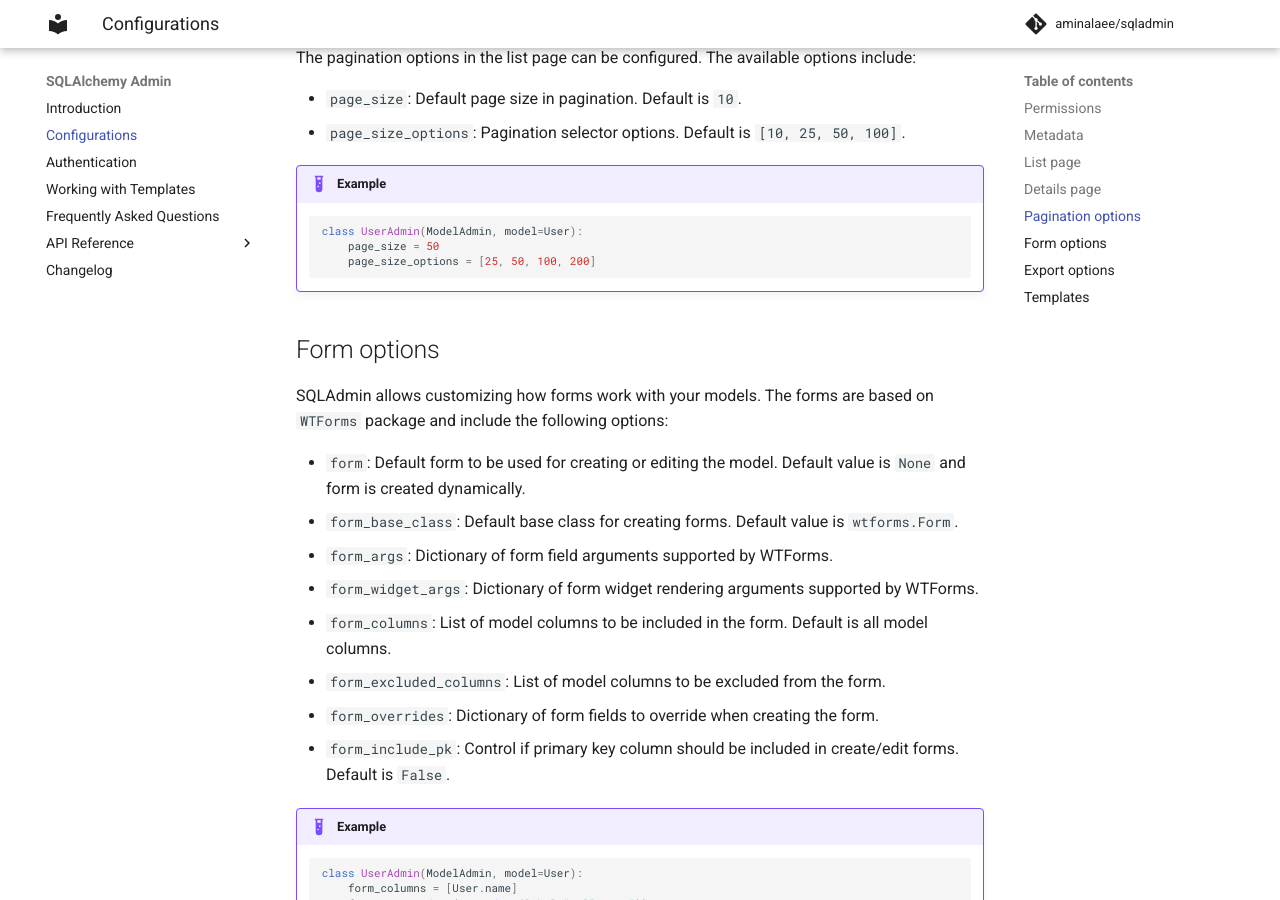
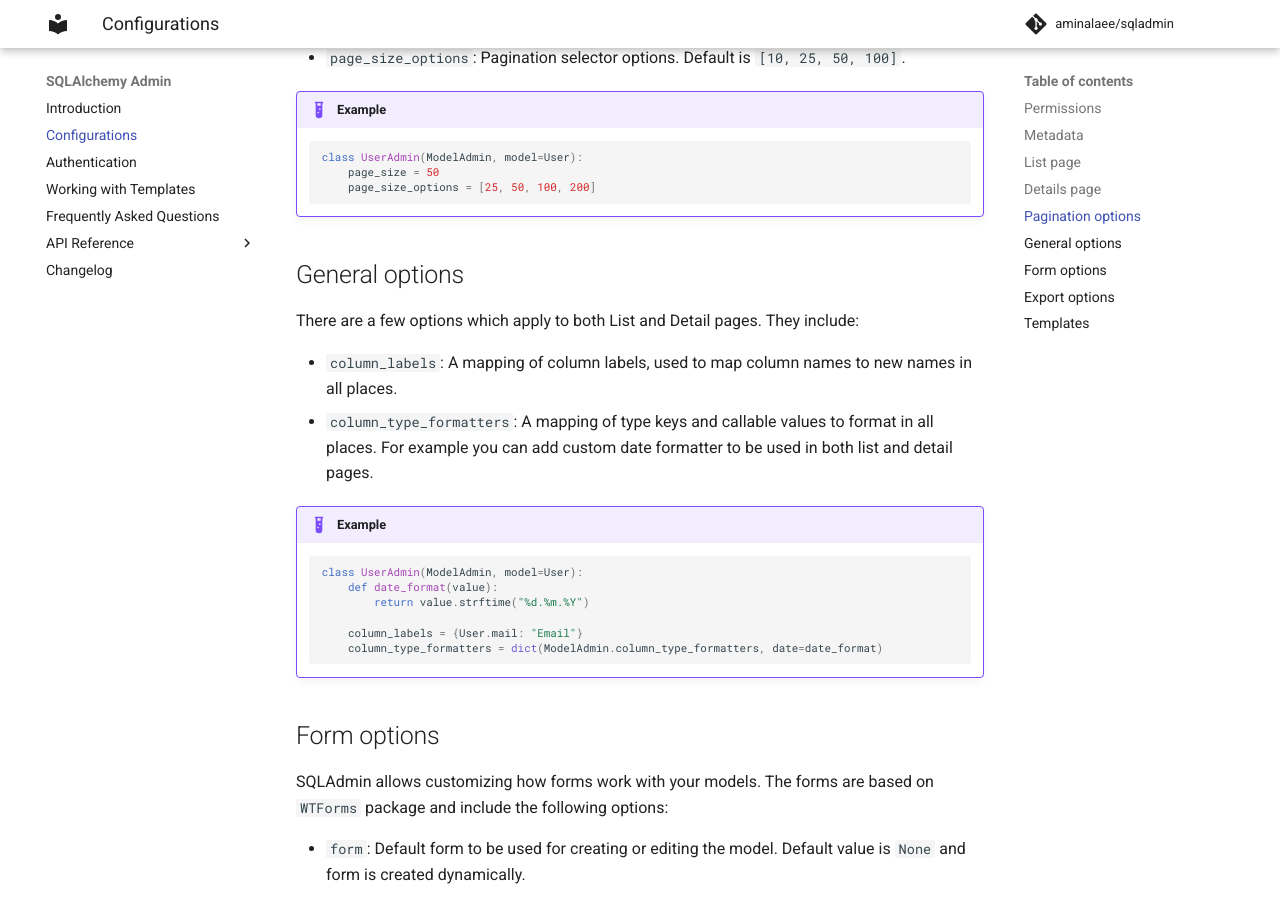
Before and after one commit to aminalaee/sqladmin, an MkDocs documentation site: the page built from docs/configurations.md, in a window 1280 px wide and 900 px high, scrolled down 3454 px. Built offline with MkDocs 1.6.1 and Material for MkDocs 9.7.7, drawn with Linux system fonts in a browser that asks for light colours; comment, search, counter and statistics services are not loaded; some of the changed text lies outside the part shown.

Commit message:
update docs

````diff
--- a/docs/configurations.md
+++ b/docs/configurations.md
@@ -167,6 +165,25 @@
         page_size_options = [25, 50, 100, 200]
     ```
 
+## General options
+
+There are a few options which apply to both List and Detail pages. They include:
+
+* `column_labels`: A mapping of column labels, used to map column names to new names in all places.
+* `column_type_formatters`: A mapping of type keys and callable values to format in all places.
+For example you can add custom date formatter to be used in both list and detail pages.
+
+!!! example
+
+    ```python
+    class UserAdmin(ModelAdmin, model=User):
+        def date_format(value):
+            return value.strftime("%d.%m.%Y")
+
+        column_labels = {User.mail: "Email"}
+        column_type_formatters = dict(ModelAdmin.column_type_formatters, date=date_format)
+    ```
+
 ## Form options
 
 SQLAdmin allows customizing how forms work with your models.
````
Also changed, not shown: other parts of docs/configurations.md (+0 -2 lines).
